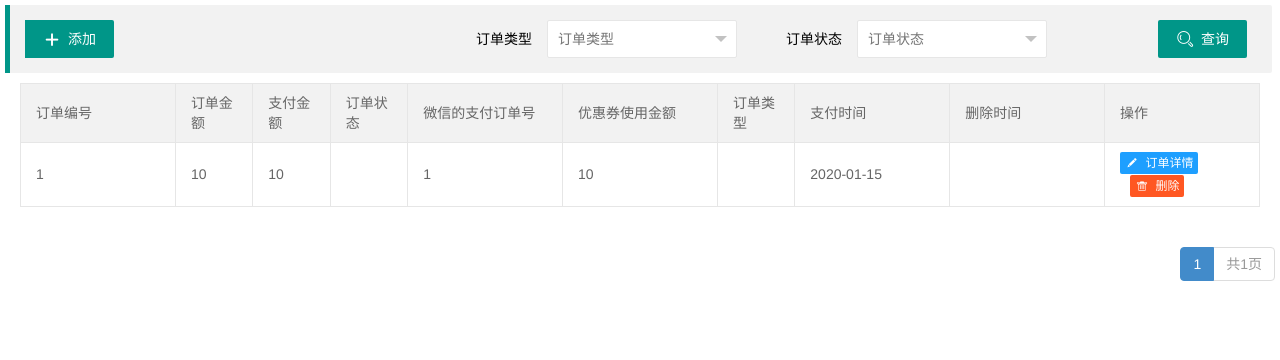
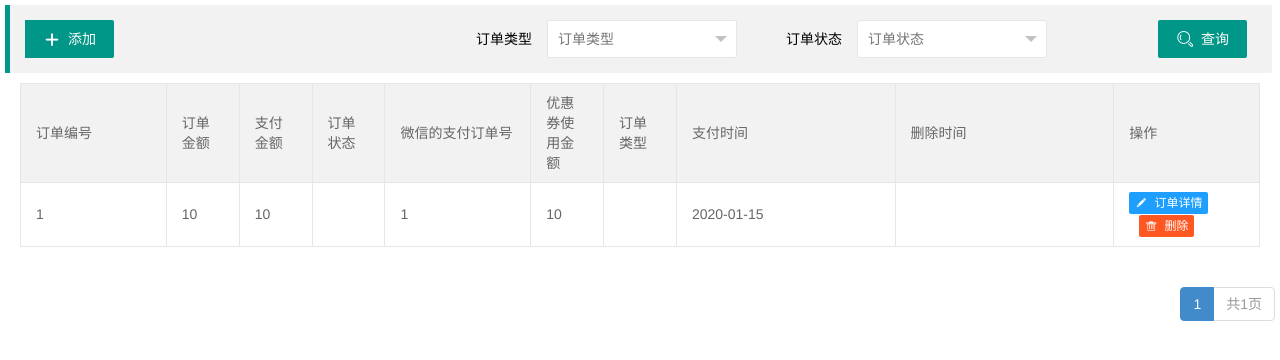
Before and after one commit to anmeng1278/golden_ob, a Spring app: template src/main/resources/templates/admin/order/index.html in a window 1280 px wide. Shown: the top 360 px of the page. Run offline with Thymeleaf, Linux system fonts and the light colour scheme; the template is opened without the code that fills it: most values are stand-ins (such as "Sample title", 1, 10 or a date in 2020); data that the repository does not hold is empty; some of the project's set-up classes (security, data sources, template engines, error pages and the like) are left out, and stand-ins take their place.

Commit message:
修改页面

```diff
--- a/src/main/resources/templates/admin/order/index.html
+++ b/src/main/resources/templates/admin/order/index.html
@@ -58,10 +58,10 @@
                     <th style="width: 5%;">支付金额</th>
                     <th style="width: 5%;">订单状态</th>
                     <th style="width: 10%;">微信的支付订单号</th>
-                    <th style="width: 10%;">优惠券使用金额</th>
+                    <th style="width: 5%;">优惠券使用金额</th>
                     <th style="width: 5%;">订单类型</th>
-                    <th style="width: 10%;">支付时间</th>
-                    <th style="width: 10%;">删除时间</th>
+                    <th style="width: 15%;">支付时间</th>
+                    <th style="width: 15%;">删除时间</th>
                     <th style="width: 10%;">操作</th>
                 </tr>
                 </thead>
```
